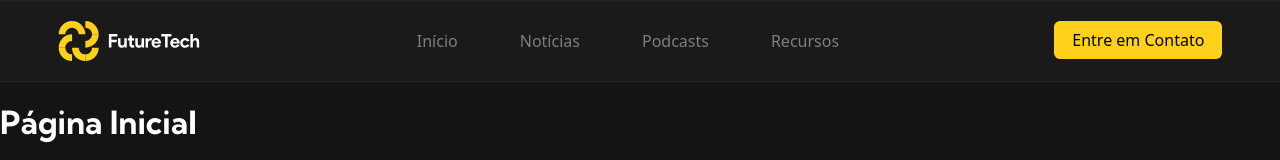
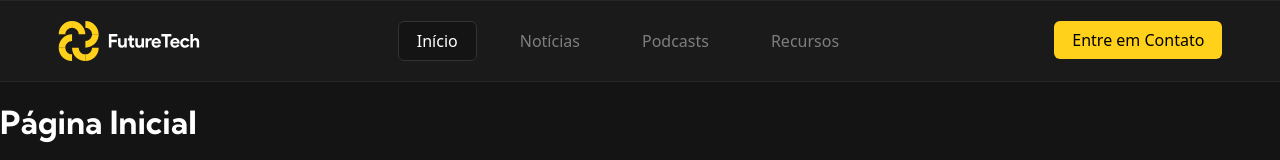
Before and after one commit to alexandreraminelli/pratica-react-ai-blog-website, a React (Vite) app: page / in a window 1280 px wide. Shown: the top 160 px of the page. Built offline with nearby package versions, Linux system fonts and the light colour scheme.

Commit message:
feat(navbar): destaque nos links das páginas atuais

```diff
--- a/src/assets/styles/base/border.css
+++ b/src/assets/styles/base/border.css
@@ -5,6 +5,7 @@
 :root {
   --border01: 1px solid var(--dark15);
   --border02: 1px solid var(--primary-color);
+  --border03: 1px solid var(--dark20);
 }
 
 /* Classe pra borda arredondada 01 */
--- a/src/components/Buttons/PrimaryButton/PrimaryButton.module.css
+++ b/src/components/Buttons/PrimaryButton/PrimaryButton.module.css
@@ -7,7 +7,7 @@
   border: none !important;
 
   /* Preenchimento */
-  background-color: var(--primary-color);
+  background-color: var(--primary-color) !important;
 
   /* Espaçamento */
   padding: 10px 14px;
--- a/src/layout/Header/components/Navbar.module.css
+++ b/src/layout/Header/components/Navbar.module.css
@@ -38,7 +38,26 @@ nav.navbar {
       &:hover {
         border-color: var(--primary-color);
         color: var(--primary-color);
+      }
+
+      /* Efeito hover + link da página atual */
+      &:hover,
+      &.linkAtual {
+        /* Cor de fundo */
         background-color: var(--background-primary);
+      }
+
+      /* Link da página atual */
+      &.linkAtual {
+        /* Borda */
+        border: var(--border03);
+        /* Tipografia */
+        color: var(--white-letter);
+
+        /* Efeito hover */
+        &:hover {
+          color: var(--primary-color);
+        }
       }
     }
   }
--- a/src/layout/Header/components/Navbar.tsx
+++ b/src/layout/Header/components/Navbar.tsx
@@ -1,4 +1,5 @@
 import { useState } from "react" // estados de uso
+import { BrowserRouter, useLocation } from "react-router-dom" // hook useLocation
 
 /* importação de componentes */
 import MenuIcon from "./MenuIcon" // ícone SVG de menu
@@ -28,6 +29,7 @@ export default function Navbar(): JSX.Element {
         <IconButton Icon={CloseIcon} className={styles.FecharButton} onClick={handleMenuClose} />
 
         {/* Lista de links do Navbar */}
+        <BrowserRouter>
           <ul>
             <LinkNavbar link="/" text="Início" />
             <LinkNavbar link="/noticias" text="Notícias" />
@@ -35,7 +37,9 @@ export default function Navbar(): JSX.Element {
             <LinkNavbar link="/recursos" text="Recursos" />
             <LinkNavbar link="/contato" text="Entre em Contato" button />
           </ul>
+        </BrowserRouter>
       </nav>
+
       {/* Botão de menu mobile */}
       <IconButton Icon={MenuIcon} className={styles.MenuButton} onClick={handleMenuOpen} />
     </>
@@ -57,11 +61,19 @@ interface LinksNavbarProps {
  * Componente dos links do navbar.
  */
 function LinkNavbar({ link, text, button }: LinksNavbarProps): JSX.Element {
+  /* Verificar se o link é da página atual */
+  const location = useLocation() // obter o caminho atual da URL
+  const isCurrentPage = location.pathname === link // verificar se o link corresponde a URL atual
+
+  /* retorno JSX */
   return (
     <li>
       <a
         href={link} // endereço do link
-        className={`no-recolor no-underline ${button ? styleButton.primaryButton : ""}`} // classes CSS
+        // classes CSS:
+        className={`no-recolor no-underline
+          ${button ? styleButton.primaryButton : ""}
+          ${isCurrentPage ? styles.linkAtual : ""}`}
       >
         {text} {/* Texto do link */}
       </a>
```
Lines whose indentation alone changed are shown as unchanged.
